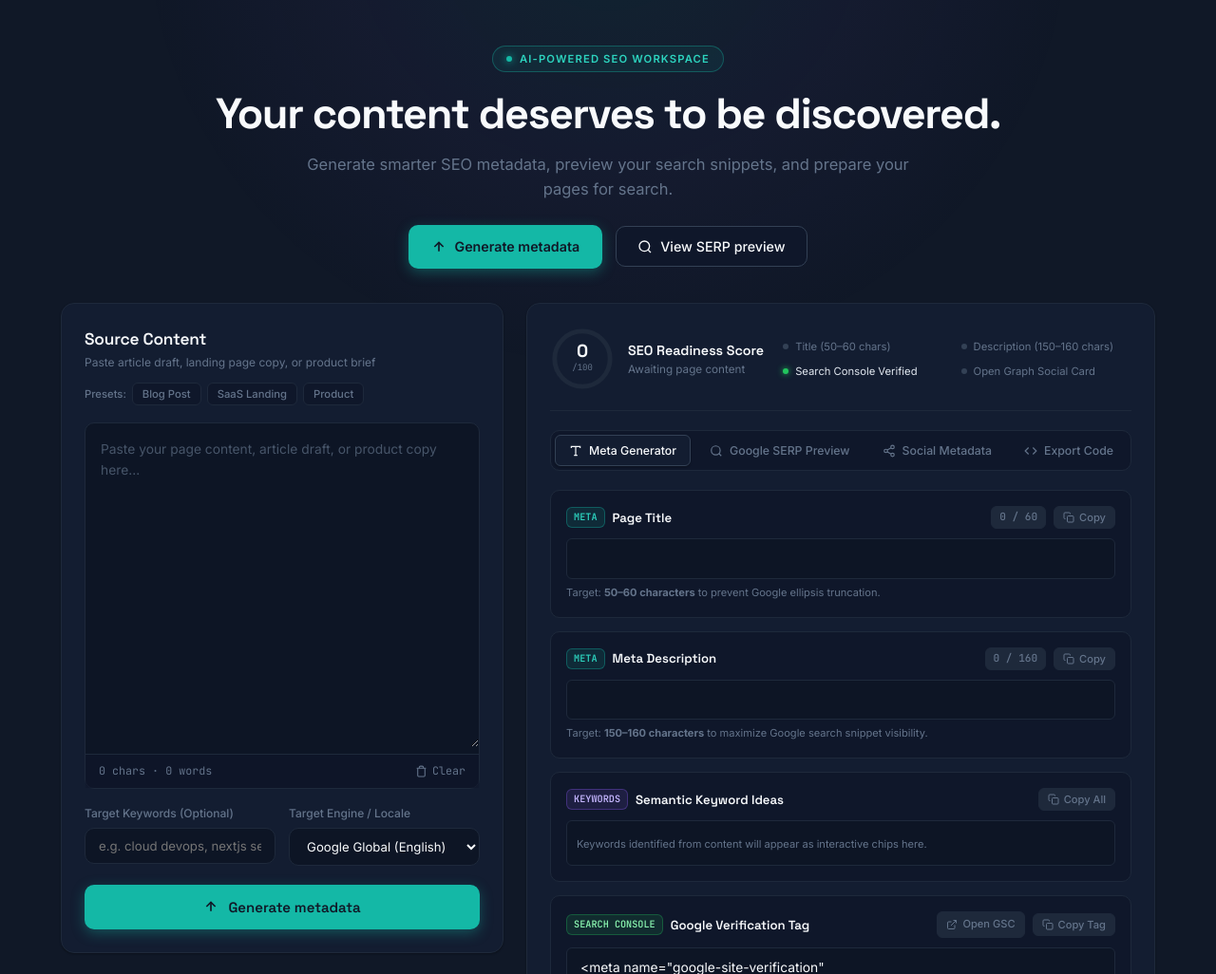
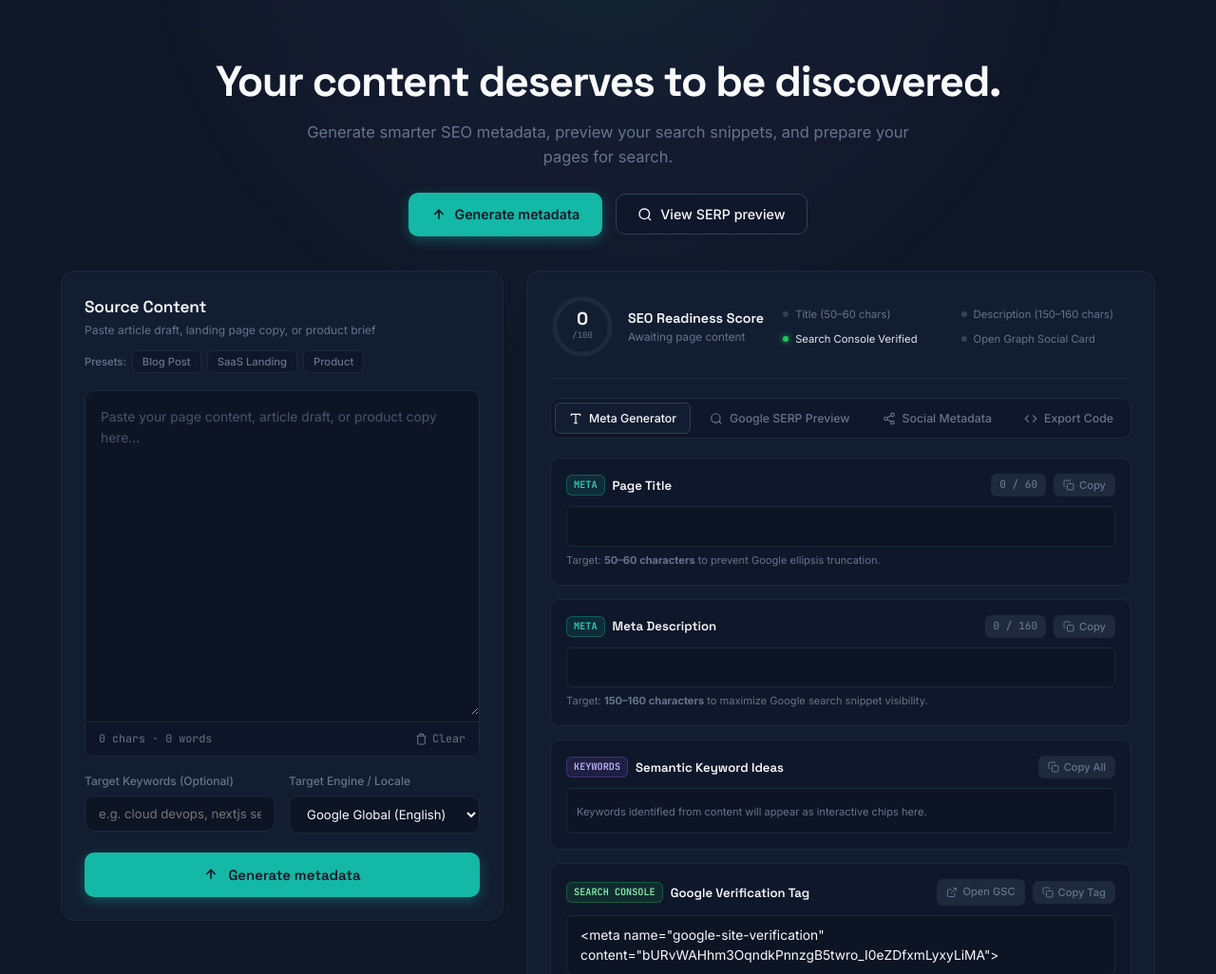
Before and after one commit to ivengexnce/ai-seo-meta-generator, a Flask app: page / in a window 1280 px wide. Shown: the part 83-1109 px from the top of the page at 95% size. Run offline with Flask 3, Linux system fonts and the light colour scheme.

Commit message:
refactor(ui): remove AI-POWERED SEO WORKSPACE pill badge above hero title

```diff
--- a/public/static/style.css
+++ b/public/static/style.css
@@ -384,7 +384,7 @@ button {
    ========================================================================== */
 .hero-section {
   text-align: center;
-  padding: 12px 0 36px 0;
+  padding: 24px 0 36px 0;
   max-width: 840px;
   margin: 0 auto;
 }
--- a/static/style.css
+++ b/static/style.css
@@ -384,7 +384,7 @@ button {
    ========================================================================== */
 .hero-section {
   text-align: center;
-  padding: 12px 0 36px 0;
+  padding: 24px 0 36px 0;
   max-width: 840px;
   margin: 0 auto;
 }
--- a/templates/index.html
+++ b/templates/index.html
@@ -99,10 +99,6 @@
 
     <!-- Hero Header Section -->
     <section class="hero-section">
-      <div class="hero-badge">
-        <span class="hero-badge-dot"></span>
-        <span>AI-POWERED SEO WORKSPACE</span>
-      </div>
       <h1 class="hero-title">Your content deserves to be discovered.</h1>
       <p class="hero-subtitle">
         Generate smarter SEO metadata, preview your search snippets, and prepare your pages for search.
```
